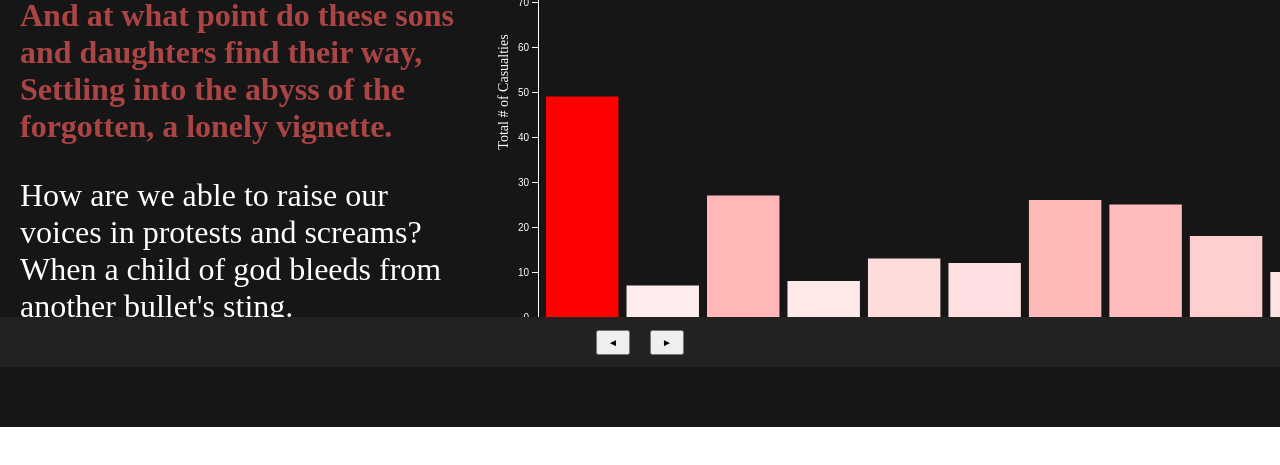
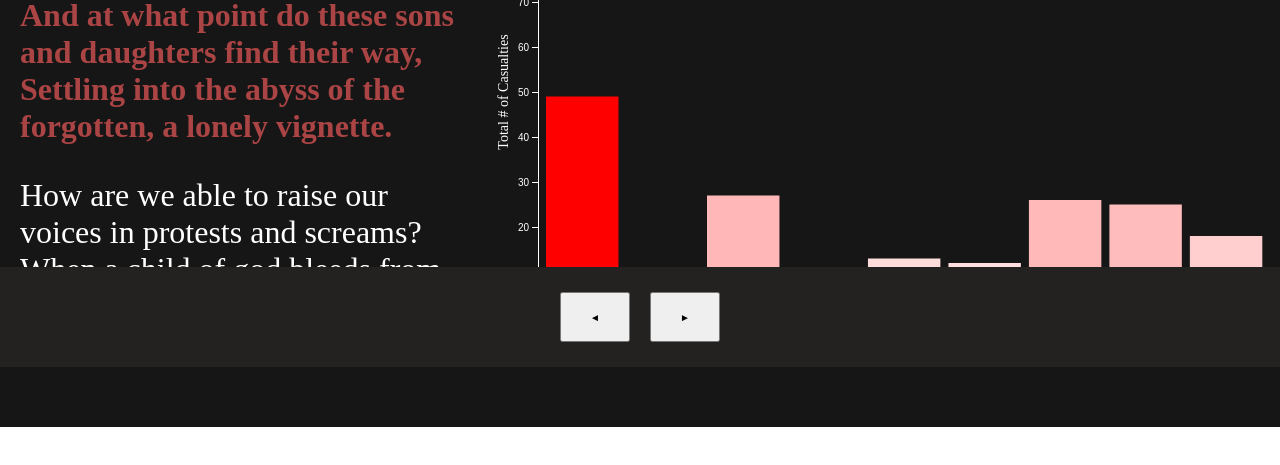
Before and after one commit to macarah/school_shootings, a plain HTML site: page index.html in a window 1280 px wide. Shown: the part 433-898 px from the top of the page. Drawn offline with nearby package versions, Linux system fonts and the light colour scheme.

Commit message:
Update styles.css

```diff
--- a/styles.css
+++ b/styles.css
@@ -106,14 +106,15 @@ footer {
     justify-content: center;
     align-items: center;
     width: 100%;
-    height: 50px;
+    height: 100px;
 }
 
 .arrow-button {
     font-size: 10px;
     padding: 2px 10px;
     margin: 0 10px;
-    height: 25px;
+    height: 50px;
+    width: 70px;
 }
 
 svg {
```
